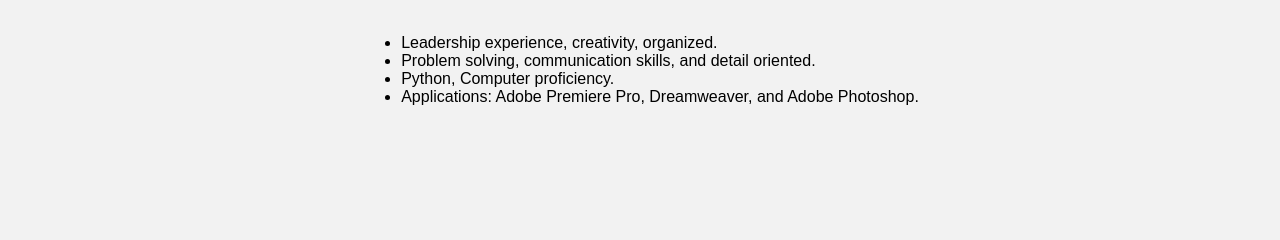
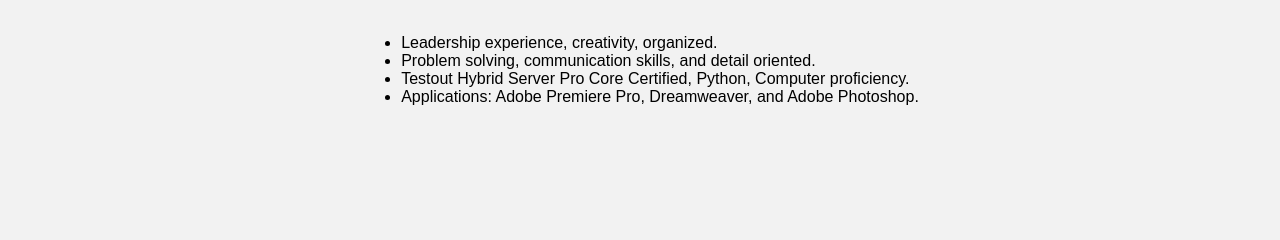
Before and after one commit to loosiefer/Portfolio, a plain HTML site: page website/index.html in a window 1280 px wide. Shown: the part 553-793 px from the top of the page. Drawn offline with Linux system fonts and the light colour scheme; files whose address does not match are found by name.

Commit message:
Add files via upload

```diff
--- a/website/index.html
+++ b/website/index.html
@@ -30,7 +30,7 @@
         <ul>
             <li>Leadership experience, creativity, organized.</li>
             <li>Problem solving, communication skills, and detail oriented.</li>
-            <li>Python, Computer proficiency.</li>
+            <li>Testout Hybrid Server Pro Core Certified, Python, Computer proficiency.</li>
             <li>Applications: Adobe Premiere Pro, Dreamweaver, and Adobe Photoshop.</li>
         </ul>
     </div>
```
